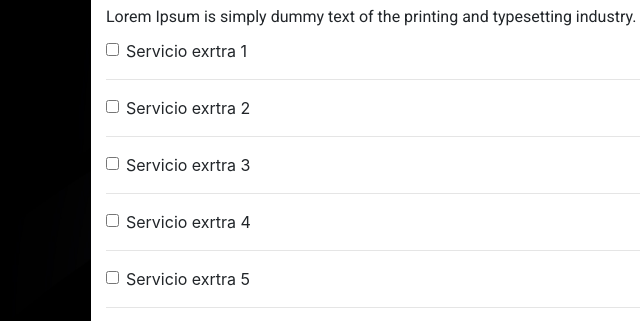
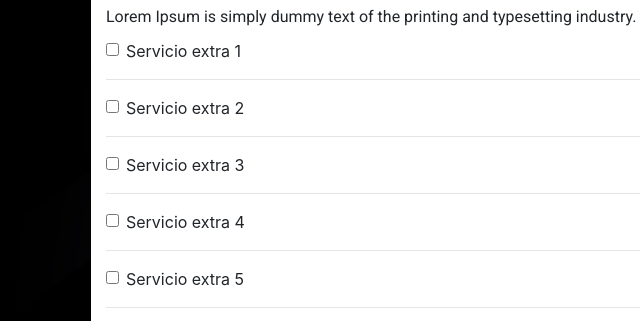
Before and after one commit to AzaelContramaestre01/PROTOTYPE-PROJECT-VIEW, a plain HTML site: page servicios.html in a window 1280 px wide. Shown: the part 584-905 px from the top of the page, 49-689 px from the left. Drawn offline with nearby package versions, Linux system fonts and the light colour scheme; a web font is replaced by a local one.

Commit message:
Se corrigó texto

```diff
--- a/servicios.html
+++ b/servicios.html
@@ -87,35 +87,35 @@
                 <div class="form-check">
                     <input class="form-check-input" type="checkbox" value="" id="defaultCheck1">
                     <label class="form-check-label" for="defaultCheck1">
-                      Servicio exrtra 1</label>
+                      Servicio extra 1</label>
                     <span class="precio-extra">$ 00</span>
                   </div>
                   <hr>
                   <div class="form-check">
                     <input class="form-check-input" type="checkbox" value="" id="defaultCheck1">
                     <label class="form-check-label" for="defaultCheck1">
-                      Servicio exrtra 2</label>
+                      Servicio extra 2</label>
                     <span class="precio-extra">$ 00</span>
                   </div>
                 <hr>
                 <div class="form-check">
                     <input class="form-check-input" type="checkbox" value="" id="defaultCheck1">
                     <label class="form-check-label" for="defaultCheck1">
-                      Servicio exrtra 3</label>
+                      Servicio extra 3</label>
                     <span class="precio-extra">$ 00</span>
                   </div>
                 <hr>
                 <div class="form-check">
                     <input class="form-check-input" type="checkbox" value="" id="defaultCheck1">
                     <label class="form-check-label" for="defaultCheck1">
-                      Servicio exrtra 4</label>
+                      Servicio extra 4</label>
                     <span class="precio-extra">$ 00</span>
                   </div>
                 <hr>
                 <div class="form-check">
                     <input class="form-check-input" type="checkbox" value="" id="defaultCheck1">
                     <label class="form-check-label" for="defaultCheck1">
-                      Servicio exrtra 5</label>
+                      Servicio extra 5</label>
                     <span class="precio-extra">$ 00</span>
                   </div>
                 <hr>
```
